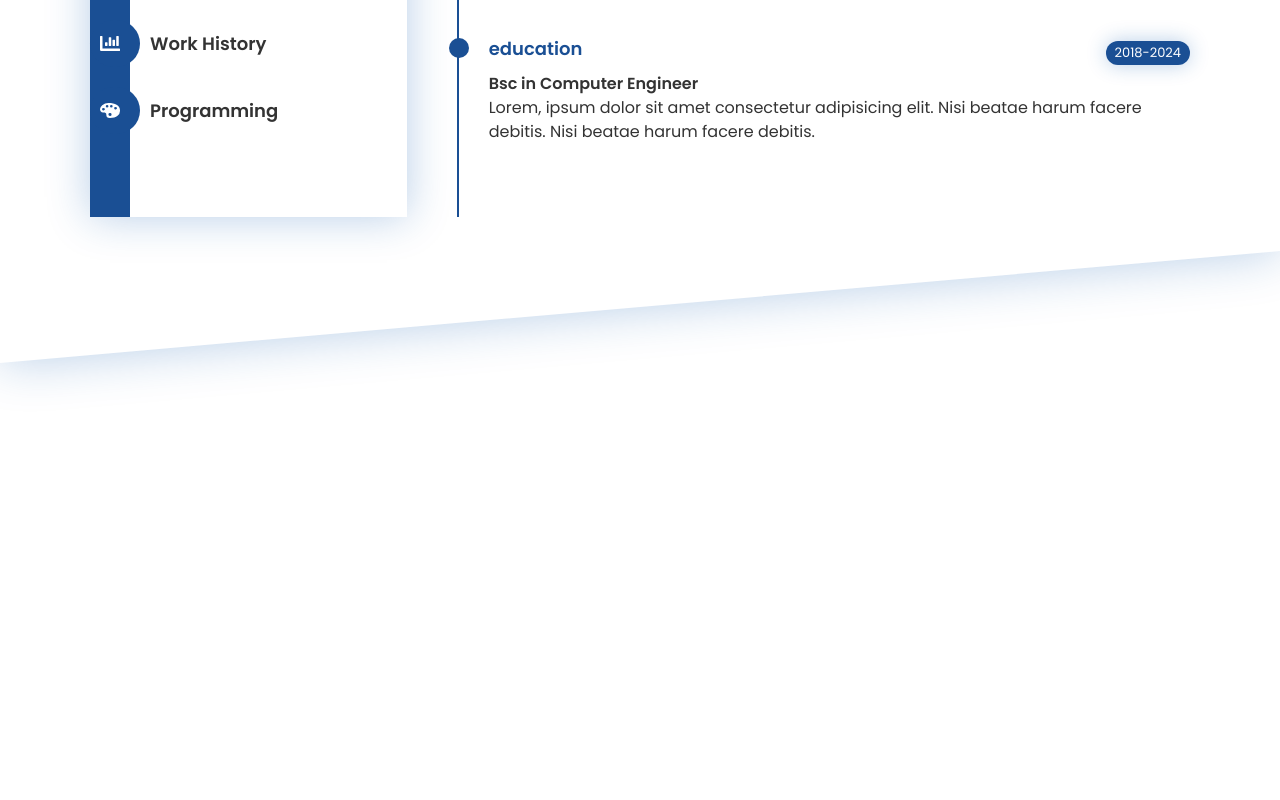
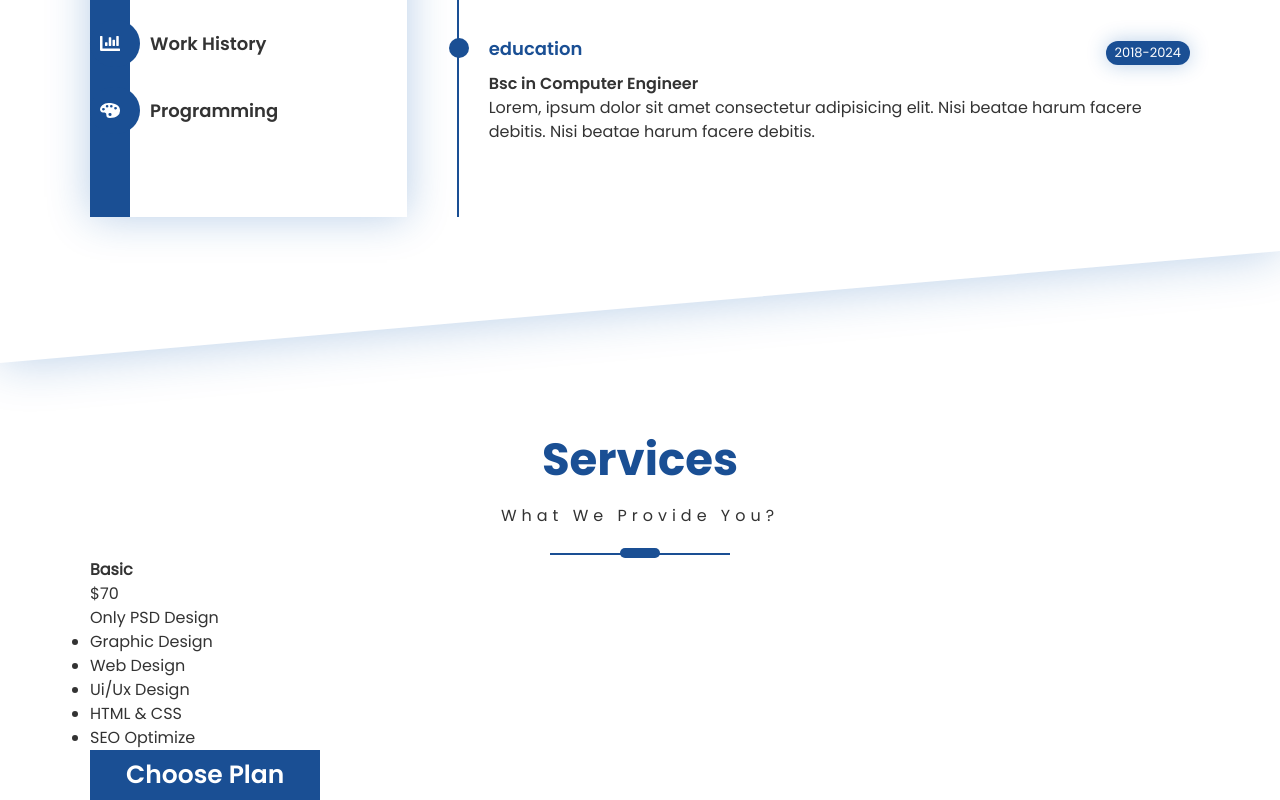
Before and after one commit to Yasharmohamadi/personal-website, a React (Create React App) app: page / in a window 1280 px wide. Shown: the part 3436-4236 px from the top of the page. Before the commit the page ends 3862 px from the top, so only its background shows below. Built offline with nearby package versions, Linux system fonts and the light colour scheme.

Commit message:
add pricing html

```diff
--- a/src/App.js
+++ b/src/App.js
@@ -4,6 +4,7 @@ import Home from "./Home/Home";
 import About from "./About/About";
 import Services from "./Services/Services";
 import Resume from "./Resume/Resume";
+import Pricing from "./Pricing/Pricing";
 
 export default function App() {
 	return (
@@ -14,6 +15,7 @@ export default function App() {
 				<About />
 				<Services />
 				<Resume />
+				<Pricing />
 			</main>
 		</div>
 	);
--- /dev/null
+++ b/src/Pricing/Pricing.jsx
@@ -0,0 +1,34 @@
+import React from "react";
+
+export default function Pricing() {
+	return (
+		<div className="pricing">
+			<div className="container">
+				<div className="section-header">
+					<h3 className="section-title">Services</h3>
+					<p className="section-title_sub">What We Provide You?</p>
+					<div className="section-line"></div>
+				</div>
+                <div className="pricing-wrapper">
+                    <div className="pricing-item">
+                        <div className="pricing-item-header">
+                            <h4 className="pricing-item-header__title">Basic</h4>
+                            <p className="pricing-item-header__price">$70</p>
+                            <p className="pricing-item-header__text">Only PSD Design</p>
+                        </div>
+                        <div className="pricing-item-body">
+                            <ul className="pricing-item-body__list">
+                                <li className="pricing-item-body__list-item">Graphic Design</li>
+                                <li className="pricing-item-body__list-item">Web Design</li>
+                                <li className="pricing-item-body__list-item">Ui/Ux Design</li>
+                                <li className="pricing-item-body__list-item">HTML & CSS</li>
+                                <li className="pricing-item-body__list-item">SEO Optimize</li>
+                            </ul>
+                            <button className="app-btn btn_blue">Choose Plan</button>
+                        </div>
+                    </div>
+                </div>
+			</div>
+		</div>
+	);
+}
--- a/src/styles/responsive.css
+++ b/src/styles/responsive.css
@@ -110,7 +110,7 @@
 		box-shadow: none;
 		align-items: flex-start;
 		min-height: auto;
-		justify-content: start;
+		justify-content: center;
 		gap: 1rem;
 	}
 
```
Also changed, not shown: src/Pricing/Pricing.css (added).
